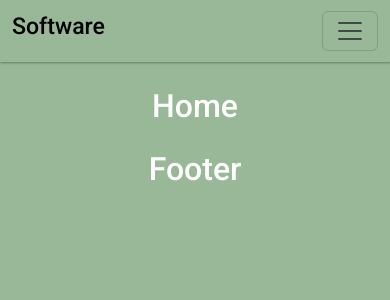
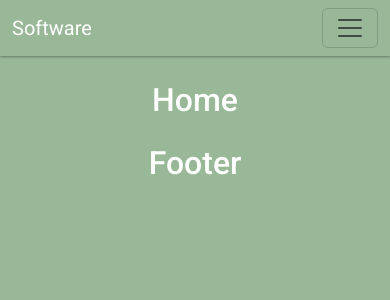
Before and after one commit to jayprakashcs12/tech.software, a React (Create React App) app: page / in a window 390 px wide. Shown: the top 300 px of the page. Built offline with nearby package versions, Linux system fonts and the light colour scheme.

Commit message:
pro updated code

```diff
--- a/src/App.js
+++ b/src/App.js
@@ -6,7 +6,7 @@ import { RoutesComponents } from './assets/data/data';
 
 const App = () => {
 
-  const [selectColor, setSelectColor] = useState('#99B898');
+  let [selectColor, setSelectColor] = useState('#99B898');
 
   return (
     <div style={{ backgroundColor: selectColor, minHeight: '100vh' }}>
--- a/src/assets/css/header.css
+++ b/src/assets/css/header.css
@@ -2,7 +2,7 @@
     box-shadow: rgba(0, 0, 0, 0.12) 0px 1px 3px, rgba(0, 0, 0, 0.24) 0px 1px 2px;
 }
 
-.nav-link, .navbar-nav .nav-link.show, .nav-link:focus, .nav-link:hover {
+.nav-link, .title-link, .navbar-nav .nav-link.show, .nav-link:focus, .nav-link:hover {
     color: var(--color14);
 }
 
@@ -26,3 +26,7 @@
     --bs-dropdown-min-width: 3rem !important;
     margin: 0 5px !important;
 }
+
+.title-link {
+    text-decoration: none;
+}
--- a/src/assets/css/media.css
+++ b/src/assets/css/media.css
@@ -0,0 +1,11 @@
+@media only screen and (max-width: 991.9px) {
+
+    .dropdown-menu.show {
+        width: 50px !important;
+        margin: 0 auto !important;
+    }
+
+    .pro-navbar {
+        text-align: center;
+    }
+}
--- a/src/components/common/Header.js
+++ b/src/components/common/Header.js
@@ -1,20 +1,22 @@
 import React, { useState } from 'react';
 import { Container, Nav, Navbar, NavDropdown } from 'react-bootstrap';
-import { NavLink } from 'react-router-dom';
+import { Link, NavLink } from 'react-router-dom';
 import { colorsName, NavRoutes } from '../../assets/data/data';
 
 const Header = ({ selectColor, setSelectColor }) => {
-  const [expand, setExpand] = useState(false);
 
-  const handleChange = (hex) => {
+    let [expand, setExpand] = useState(false),
+
+    handleChange = (hex) => {
         setSelectColor(hex);
+        setExpand(false);
     };
 
     return (
         <Navbar expanded={expand} expand="lg" collapseOnSelect sticky="top" className="pro-navbar main-navbar">
             <Container>
                 <Navbar.Brand>
-          <h3>Software</h3>
+                    <Link className="links title-link" to="/">Software</Link>
                 </Navbar.Brand>
                 <Navbar.Toggle aria-controls="responsive-navbar-nav" onClick={() => setExpand(!expand)} />
                 <Navbar.Collapse id="responsive-navbar-nav">
@@ -26,7 +28,8 @@ const Header = ({ selectColor, setSelectColor }) => {
                         ))}
                     </Nav>
                     <Nav>
-            <NavDropdown title={<div className="circle-dropDown title-dropDown" style={{ backgroundColor: selectColor }}></div>} id="collasible-nav-dropdown" className="nav-link">
+                        <NavDropdown title={<div className="circle-dropDown title-dropDown" style={{ backgroundColor: selectColor }}></div>}
+                            id="collasible-nav-dropdown" className="nav-link">
                             {colorsName.map((color, index) => (
                                 <NavDropdown.Item key={index} onClick={() => handleChange(color.hex)}>
                                     <div className="circle-dropDown" style={{ backgroundColor: color.hex }}></div>
```
Lines whose indentation alone changed are shown as unchanged.
